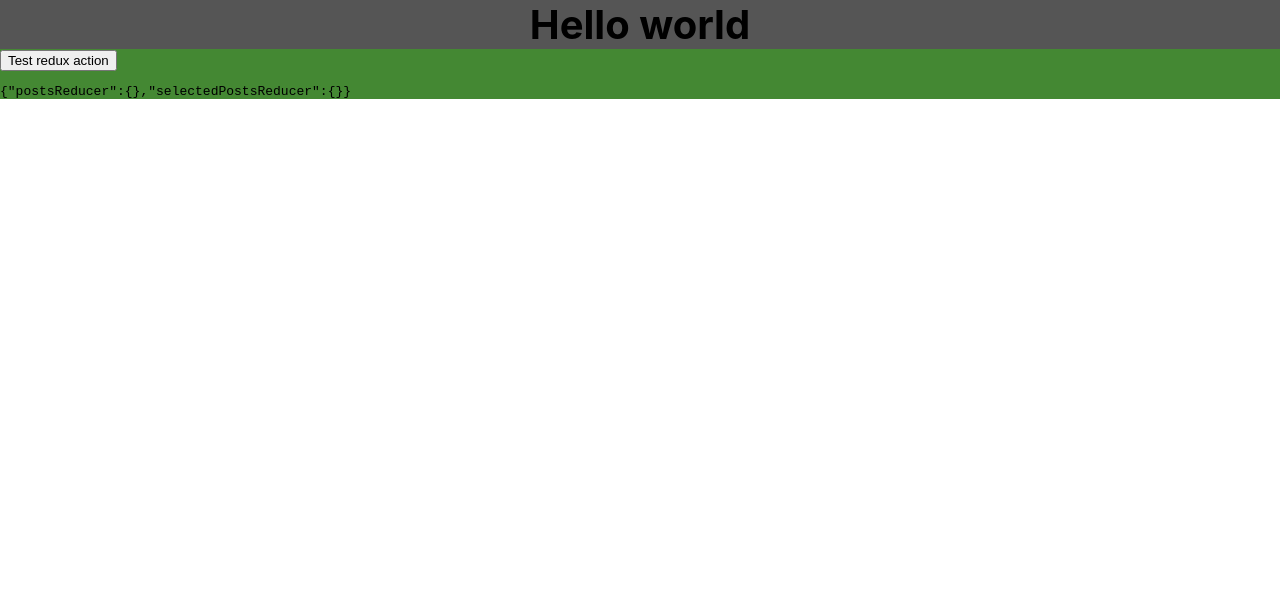
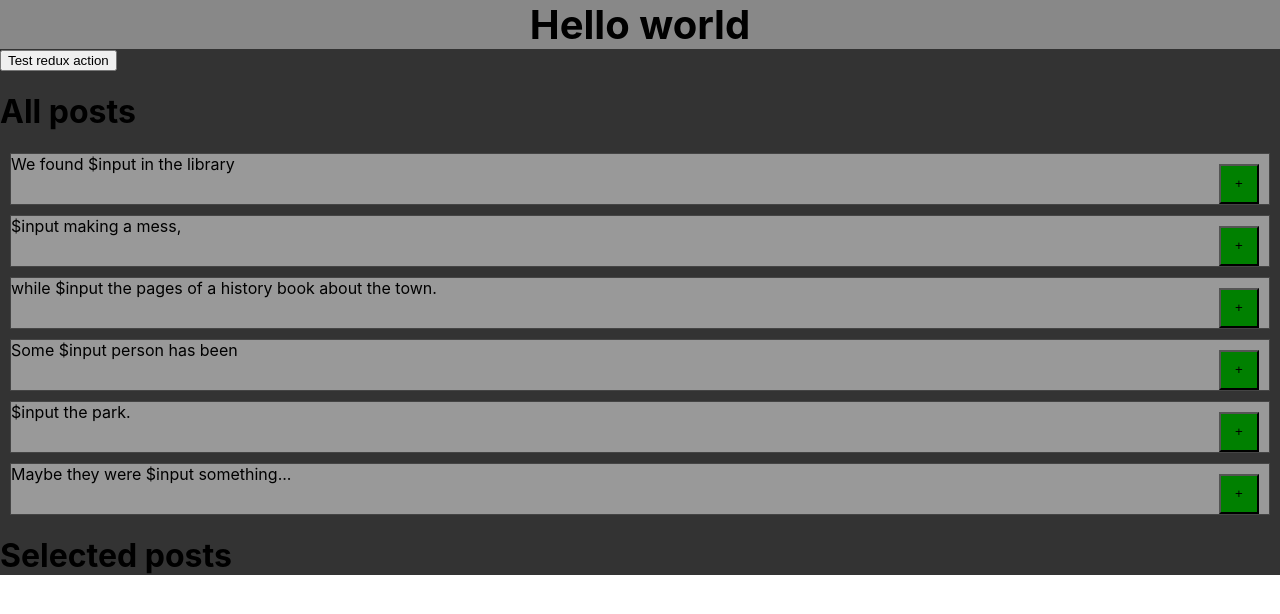
Before and after one commit to kryvkovr/formirror2, a React (Create React App) app: page / in a window 1280 px wide. Shown: the top 614 px of the page. Built offline with nearby package versions, Linux system fonts and the light colour scheme.

Commit message:
add async actions

```diff
--- a/package.json
+++ b/package.json
@@ -8,7 +8,8 @@
     "react-redux": "^6.0.0",
     "react-scripts": "2.1.3",
     "redux": "^4.0.1",
-    "redux-thunk": "^2.3.0"
+    "redux-thunk": "^2.3.0",
+    "reselect": "^4.0.0"
   },
   "scripts": {
     "start": "react-scripts start",
--- a/src/App.css
+++ b/src/App.css
@@ -8,7 +8,7 @@
 }
 
 .App-header {
-  background-color: #282c34;
+  background-color: #555;
   min-height: 100vh;
   display: flex;
   flex-direction: column;
--- a/src/App.js
+++ b/src/App.js
@@ -2,14 +2,39 @@ import React, { Component } from 'react';
 
 import { connect } from 'react-redux';
 
-import { simpleAction } from './actions/simpleAction'
+import { selectPostAction, removePostAction } from './actions/simpleAction'
+
+import { getPostsSelector, getSelectedPostsSelector } from './selectors/selectedPosts';
 
 class App extends Component {
 
 
-  simpleAction = (event) => {
-    this.props.simpleAction();
+  renderAllPosts = (posts) => {
+    return posts.map(post => (
+      <div key={`${post.id}-post`} style={styles.post}>
+        <button
+          onClick={() => this.props.selectPostAction(post.id)}
+          style={styles.addButton}>
+          +
+        </button>
+        {post.post}
+      </div>
+    ))
   }
+
+  renderSelectedPosts = (posts) => {
+    return posts.map(post => (
+      <div key={`${post.id}-post`} style={styles.post}>
+        <button
+          onClick={() => this.props.removePostAction(post.id)}
+          style={styles.removeButton}>
+          -
+        </button>
+        {post.post}
+      </div>
+    ))
+  }
+
 
   render() {
     return (
@@ -19,39 +44,68 @@ class App extends Component {
         </header>
         <button onClick={this.simpleAction}>Test redux action</button>
 
-        <pre>
-          {
-            JSON.stringify(this.props)
-          }
-        </pre>
+        <h1>All posts</h1>
+        <div style={styles.allPosts}>
+          {this.renderAllPosts(this.props.allPosts)}
+        </div>
+
+        <h1>Selected posts</h1>
+        <div style={styles.allPosts}>
+          {this.renderSelectedPosts(this.props.selectedPosts)}
+        </div>
+
       </div>
     );
   }
 }
 
 
-
 const styles = {
   mainContainer: {
     height: '100%',
-    backgroundColor: '#483',
+    backgroundColor: '#333',
+  },
+  post: {
+    height: 50,
+    backgroundColor: '#999',
+    border: '1px solid #444',
+    margin: 10,
+    position: 'relative',
   },
   container: {
-    backgroundColor: '#555',
+    backgroundColor: '#888',
     fontWeight: 'bold',
     fontSize: 40,
     textAlign: 'center'
+  },
+  addButton: {
+    position: 'absolute',
+    right: 10,
+    top: 10,
+    backgroundColor: 'green',
+    width: 40,
+    height: 40,
+  },
+  removeButton: {
+    position: 'absolute',
+    right: 10,
+    top: 10,
+    backgroundColor: 'red',
+    width: 40,
+    height: 40,
   }
 }
 
 
-const mapStateToProps = state => ({
-  ...state
+const mapToProps = state => ({
+  allPosts: getPostsSelector(state),
+  selectedPosts: getSelectedPostsSelector(state),
 })
 
 
-const mapDispatchToProps = dispatch => ({
-  simpleAction: () => dispatch(simpleAction())
-})
+const mapDispatchToProps = {
+  selectPostAction,
+  removePostAction,
+}
 
-export default connect(mapStateToProps, mapDispatchToProps)(App);
+export default connect(mapToProps, mapDispatchToProps)(App);
--- a/src/actions/simpleAction.js
+++ b/src/actions/simpleAction.js
@@ -1,6 +1,15 @@
-export const simpleAction = () => dispatch => {
-    dispatch({
-        type: 'SIMPLE_ACTION',
-        payload: 'result_of_simple_action'
-    })
+import { timeout } from "q";
+
+export const selectPostAction = id => ({
+    type: 'SELECT_POST',
+    payload: id,
+})
+
+export const removePostAction = (id) => dispatch => {
+    setTimeout(() => {
+        dispatch({
+            type: 'REMOVE_POST',
+            payload: id,
+        })
+    }, 1000)
 }
--- a/src/reducers/postsReducer.js
+++ b/src/reducers/postsReducer.js
@@ -28,7 +28,7 @@ const initialState = {
 }
 
 
-export default (state = {}, action) => {
+export default (state = initialState, action) => {
   switch (action.type) {
     case 'SIMPLE_ACTION':
       return {
--- a/src/reducers/selectedPostsReducer.js
+++ b/src/reducers/selectedPostsReducer.js
@@ -3,14 +3,22 @@ const initialState = {
   selectedPostsIds: []
 }
 
-export default (state = {}, action) => {
+export default (state = initialState, action) => {
   switch (action.type) {
     case 'SELECT_POST':
+      console.log(action.payload)
       return {
         ...state,
         lastSelectedPostId: action.payload,
         selectedPostsIds: [...state.selectedPostsIds, action.payload]
       }
+    case 'REMOVE_POST':
+      console.log(action.payload)
+      return {
+        ...state,
+        // lastSelectedPostId: action.payload,
+        // selectedPostsIds: [...state.selectedPostsIds, action.payload]
+      }
     default:
       return state
   }
--- /dev/null
+++ b/src/selectors/selectedPosts.js
@@ -0,0 +1,14 @@
+import { createSelector } from 'reselect';
+
+export const getPostsSelector = state => state.postsReducer.posts;
+
+
+const getSelectedPosts = (posts, selectedIds) => {
+    return posts.filter(post => selectedIds.indexOf(post.id) > -1)
+}
+
+export const getSelectedPostsSelector = createSelector(
+    state => state.postsReducer.posts,
+    state => state.selectedPostsReducer.selectedPostsIds,
+    getSelectedPosts,
+);
```
Also changed, not shown: 1 other file (tests, documents, lock files or other folders).
